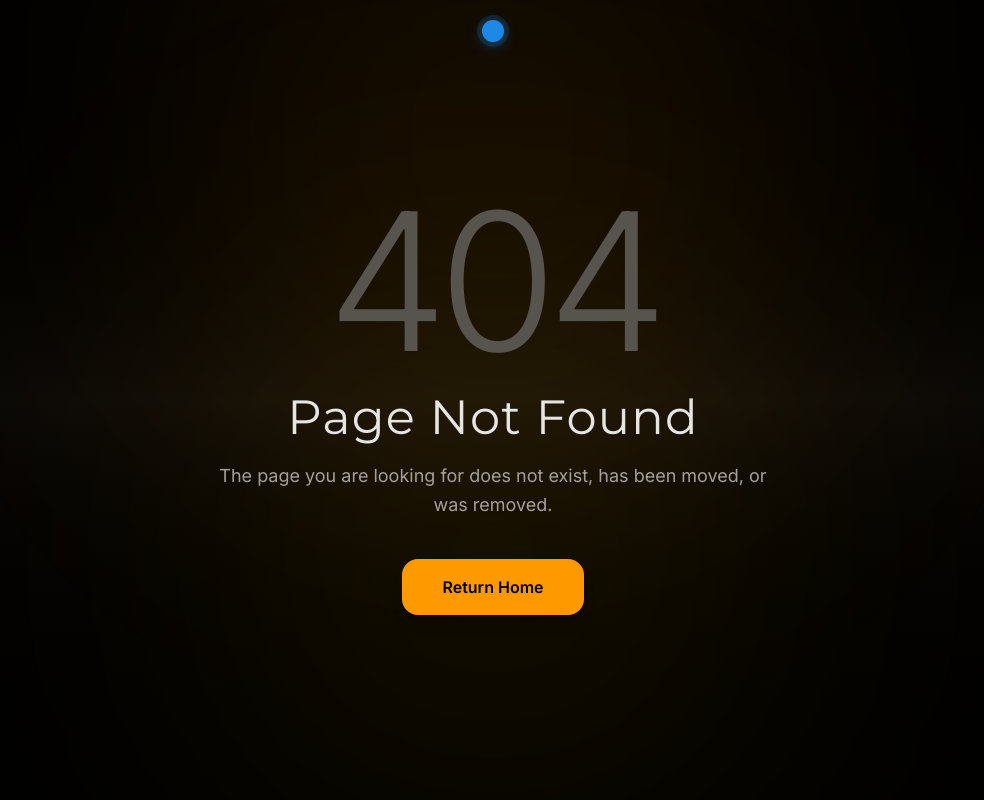
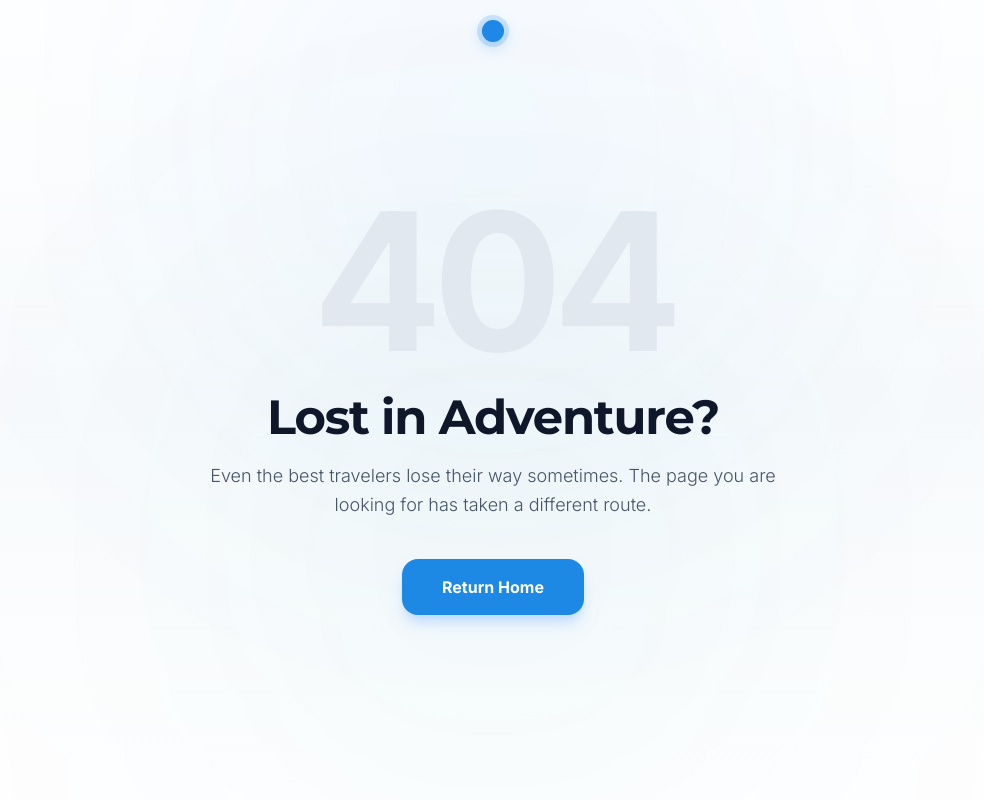
Before and after one commit to kingofdead6/Daryms-Tour, a React (Vite) app in the folder client/: page /contact in a window 1280 px wide. Shown: the top 800 px of the page, without its empty margins (147-1131 px from the left). Built offline with nearby package versions, Linux system fonts and the light colour scheme.

Commit message:
Added new features

```diff
--- a/client/src/Components/Destination/DestinationDetails.jsx
+++ b/client/src/Components/Destination/DestinationDetails.jsx
@@ -360,12 +360,17 @@ export default function DestinationDetails() {
     toast.warn("Please select a departure date");
     return;
   }
-                                    toast.success("Booking request sent!");
+
+  navigate(
+    `/booking?type=destination&id=${destination._id}&price=${destination.price}&title=${encodeURIComponent(destination.name)}&date=${date}&travelers=${travelers}`
+  );
 }}
+
                                 className="cursor-pointer w-full py-4 bg-[#FF6B35] text-white font-bold rounded-xl shadow-lg shadow-orange-200/60 hover:bg-[#e85a24] transition-all active:scale-95"
                             >
                                 Proceed to Checkout
                             </button>
+
 
                             <p className="text-center text-xs text-[#475569] mt-4">
                                 No payment charged yet · Free cancellation 48h before
--- a/client/src/Components/Shared/ScrollToTopButton.jsx
+++ b/client/src/Components/Shared/ScrollToTopButton.jsx
@@ -42,11 +42,11 @@ export default function ScrollToTopButton() {
             flex items-center justify-center
 
             rounded-full
-            bg-amber-500 text-black
-            shadow-lg shadow-black/40
+            bg-[#1E88E5] text-white
+            shadow-lg shadow-blue-900/30
 
-            hover:bg-amber-400 active:scale-95
-            transition
+            hover:bg-[#00A896] active:scale-95
+            transition-colors duration-300
 
             cursor-pointer
             select-none
@@ -56,7 +56,7 @@ export default function ScrollToTopButton() {
             mr-[env(safe-area-inset-right)]
           "
         >
-          <ArrowUp size={22} />
+          <ArrowUp size={22} strokeWidth={2.5} />
         </motion.button>
       )}
     </AnimatePresence>
--- a/client/src/Pages/NotFound.jsx
+++ b/client/src/Pages/NotFound.jsx
@@ -6,22 +6,22 @@ import { motion } from "framer-motion";
 
 export default function NotFound() {
   return (
-    <div className="min-h-screen flex flex-col items-center justify-center px-6 bg-[#0c0a08] text-center text-stone-200 relative overflow-hidden">
+    <div className="min-h-screen flex flex-col items-center justify-center px-6 bg-[#F8FAFC] text-center text-[#0F172A] relative overflow-hidden">
 
-      {/* Ambient glow background */}
-      <div className="absolute inset-0 bg-gradient-to-b from-black via-[#0c0a08] to-black opacity-90" />
-      <div className="absolute -top-40 w-[600px] h-[600px] bg-amber-500/10 blur-[140px] rounded-full" />
-      <div className="absolute bottom-0 w-[500px] h-[500px] bg-amber-400/10 blur-[160px] rounded-full" />
+      {/* Ambient glow background - Updated to Travel Palette */}
+      <div className="absolute inset-0 bg-gradient-to-b from-white via-[#F8FAFC] to-white opacity-90" />
+      <div className="absolute -top-40 w-[600px] h-[600px] bg-[#1E88E5]/5 blur-[140px] rounded-full" />
+      <div className="absolute bottom-0 w-[500px] h-[500px] bg-[#00A896]/5 blur-[160px] rounded-full" />
 
       {/* Content */}
       <div className="relative z-10">
 
-        {/* 404 */}
+        {/* 404 - Subtle Text Primary */}
         <motion.div
           initial={{ opacity: 0, y: 30 }}
           animate={{ opacity: 1, y: 0 }}
           transition={{ duration: 0.8 }}
-          className="text-[7rem] sm:text-[10rem] md:text-[12rem] font-light tracking-tighter text-stone-600 leading-none"
+          className="text-[7rem] sm:text-[10rem] md:text-[12rem] font-bold tracking-tighter text-slate-200 leading-none"
         >
           404
         </motion.div>
@@ -31,9 +31,9 @@ export default function NotFound() {
           initial={{ opacity: 0, y: 20 }}
           animate={{ opacity: 1, y: 0 }}
           transition={{ delay: 0.2 }}
-          className="text-3xl sm:text-4xl md:text-5xl font-light tracking-wide mt-4"
+          className="text-3xl sm:text-4xl md:text-5xl font-bold tracking-tight text-[#0F172A] mt-4"
         >
-          Page Not Found
+          Lost in Adventure?
         </motion.h1>
 
         {/* Subtitle */}
@@ -41,12 +41,12 @@ export default function NotFound() {
           initial={{ opacity: 0, y: 20 }}
           animate={{ opacity: 1, y: 0 }}
           transition={{ delay: 0.4 }}
-          className="text-stone-400 text-base sm:text-lg max-w-xl mx-auto mt-5 leading-relaxed"
+          className="text-[#475569] text-base sm:text-lg max-w-xl mx-auto mt-5 leading-relaxed font-light"
         >
-          The page you are looking for does not exist, has been moved, or was removed.
+          Even the best travelers lose their way sometimes. The page you are looking for has taken a different route.
         </motion.p>
 
-        {/* CTA */}
+        {/* CTA - Sunset Orange for Urgency/Action */}
         <motion.div
           initial={{ opacity: 0, y: 20 }}
           animate={{ opacity: 1, y: 0 }}
@@ -55,7 +55,7 @@ export default function NotFound() {
         >
           <Link
             to="/"
-            className="inline-flex items-center px-10 py-4 bg-amber-500 text-black font-semibold rounded-2xl hover:bg-amber-400 transition shadow-lg"
+            className="inline-flex items-center px-10 py-4 bg-[#1E88E5] text-white font-bold rounded-2xl hover:bg-[#1565C0] transition shadow-lg shadow-blue-200"
           >
             Return Home
           </Link>
--- a/client/src/Pages/ReservationPage.jsx
+++ /dev/null
@@ -1,12 +0,0 @@
-import React from 'react'
-import Reservation from '../Components/Reservation/Reservation'
-
-const ReservationPage = () => {
-  return (
-    <div className='-mt-20'>
-        <Reservation />
-    </div>
-  )
-}
-
-export default ReservationPage
```
Also changed, not shown: client/src/assets/Logo.png. Lines whose indentation alone changed are shown as unchanged.
